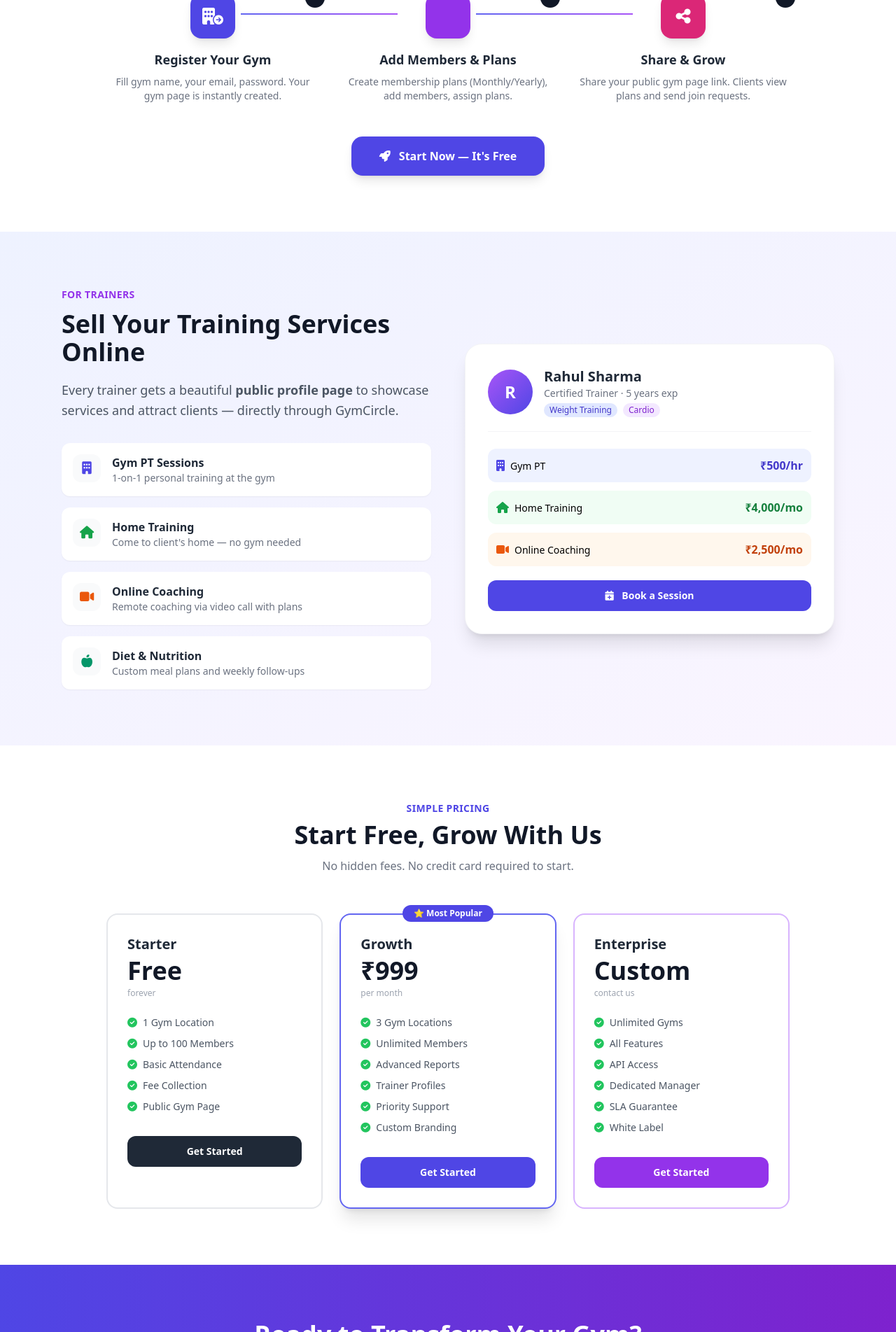
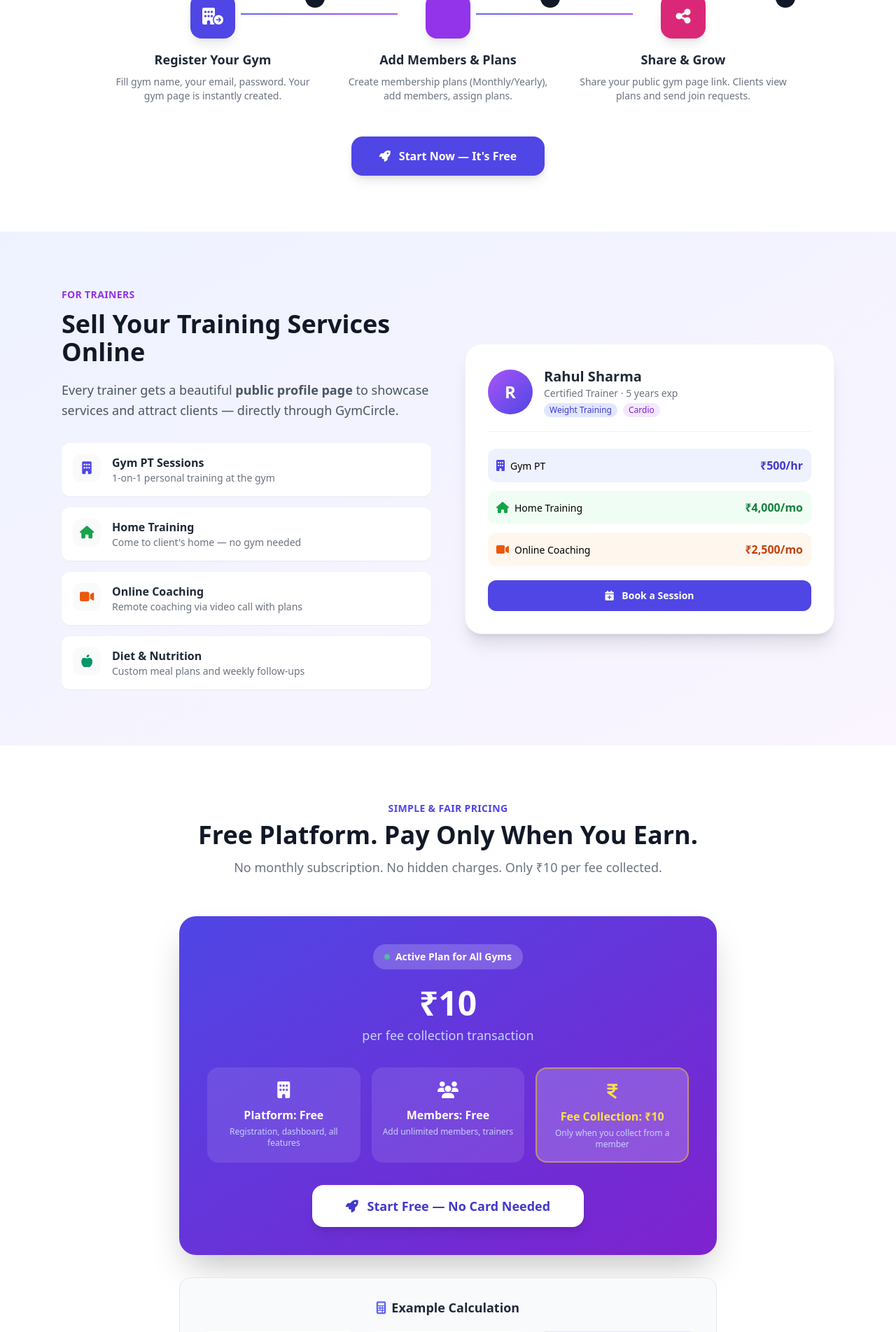
Before and after one commit to rahulraikwar9910-create/gymcircle, a PHP site: page / in a window 1280 px wide. Shown: the part 2200-4103 px from the top of the page at 70% size. Run offline with PHP 8.4, Linux system fonts and the light colour scheme; data that the repository does not hold is empty; some libraries are stand-ins or nearby versions.

Commit message:
Phase 14: Update pricing model to Rs 10 per transaction flat fee

```diff
--- a/web/index.php
+++ b/web/index.php
@@ -85,8 +85,8 @@ if (isset($_SESSION['access_token'])) {
       </div>
       <!-- Trust Badges -->
       <div class="flex flex-wrap gap-5 text-sm text-gray-400">
-        <span><i class="fa fa-check text-green-400 mr-1.5"></i>Free to start</span>
-        <span><i class="fa fa-check text-green-400 mr-1.5"></i>No credit card needed</span>
+        <span><i class="fa fa-check text-green-400 mr-1.5"></i>Free to join — No monthly fees</span>
+        <span><i class="fa fa-check text-green-400 mr-1.5"></i>Only ₹10 per fee collected</span>
         <span><i class="fa fa-check text-green-400 mr-1.5"></i>Setup in 2 minutes</span>
       </div>
     </div>
@@ -290,42 +290,91 @@ if (isset($_SESSION['access_token'])) {
 <section id="pricing" class="py-20 bg-white">
   <div class="max-w-5xl mx-auto px-6">
     <div class="text-center mb-14">
-      <p class="text-indigo-600 text-sm font-bold uppercase tracking-wide mb-2">Simple Pricing</p>
-      <h2 class="text-4xl font-extrabold text-gray-900">Start Free, Grow With Us</h2>
-      <p class="text-gray-500 mt-3">No hidden fees. No credit card required to start.</p>
+      <p class="text-indigo-600 text-sm font-bold uppercase tracking-wide mb-2">Simple & Fair Pricing</p>
+      <h2 class="text-4xl font-extrabold text-gray-900">Free Platform. Pay Only When You Earn.</h2>
+      <p class="text-gray-500 mt-3 text-lg">No monthly subscription. No hidden charges. Only ₹10 per fee collected.</p>
     </div>
-    <div class="grid grid-cols-1 md:grid-cols-3 gap-6">
-      <?php
-      $plans = [
-        ['name'=>'Starter','price'=>'Free','period'=>'forever','color'=>'border-gray-200','btn'=>'bg-gray-800 hover:bg-gray-900',
-         'features'=>['1 Gym Location','Up to 100 Members','Basic Attendance','Fee Collection','Public Gym Page'],'popular'=>false],
-        ['name'=>'Growth','price'=>'₹999','period'=>'per month','color'=>'border-indigo-500','btn'=>'bg-indigo-600 hover:bg-indigo-700',
-         'features'=>['3 Gym Locations','Unlimited Members','Advanced Reports','Trainer Profiles','Priority Support','Custom Branding'],'popular'=>true],
-        ['name'=>'Enterprise','price'=>'Custom','period'=>'contact us','color'=>'border-purple-300','btn'=>'bg-purple-600 hover:bg-purple-700',
-         'features'=>['Unlimited Gyms','All Features','API Access','Dedicated Manager','SLA Guarantee','White Label'],'popular'=>false],
-      ];
-      foreach ($plans as $p): ?>
-        <div class="rounded-2xl border-2 <?= $p['color'] ?> p-7 relative <?= $p['popular']?'shadow-xl':'' ?>">
-          <?php if ($p['popular']): ?>
-            <div class="absolute -top-3.5 left-1/2 -translate-x-1/2 bg-indigo-600 text-white text-xs font-bold px-4 py-1 rounded-full">⭐ Most Popular</div>
-          <?php endif; ?>
-          <h3 class="font-bold text-gray-800 text-xl mb-1"><?= $p['name'] ?></h3>
-          <div class="flex items-baseline gap-1 mb-1">
-            <span class="text-4xl font-extrabold text-gray-900"><?= $p['price'] ?></span>
+
+    <!-- Main Pricing Card -->
+    <div class="max-w-3xl mx-auto">
+      <div class="bg-gradient-to-br from-indigo-600 to-purple-700 rounded-3xl p-10 text-white text-center shadow-2xl mb-8">
+        <div class="inline-flex items-center gap-2 bg-white/20 rounded-full px-4 py-2 text-sm font-semibold mb-6">
+          <span class="w-2 h-2 bg-green-400 rounded-full animate-pulse"></span> Active Plan for All Gyms
+        </div>
+        <h3 class="text-5xl font-extrabold mb-2">₹10</h3>
+        <p class="text-indigo-200 text-lg mb-8">per fee collection transaction</p>
+        <div class="grid grid-cols-1 md:grid-cols-3 gap-4 mb-8">
+          <div class="bg-white/10 rounded-2xl p-4">
+            <i class="fa fa-building text-2xl mb-2 block"></i>
+            <p class="font-bold text-base">Platform: Free</p>
+            <p class="text-indigo-200 text-xs mt-1">Registration, dashboard, all features</p>
           </div>
-          <p class="text-gray-400 text-xs mb-6"><?= $p['period'] ?></p>
-          <ul class="space-y-2.5 mb-8">
-            <?php foreach ($p['features'] as $f): ?>
-              <li class="flex items-center gap-2 text-sm text-gray-600">
-                <i class="fa fa-check-circle text-green-500 flex-shrink-0"></i><?= $f ?>
-              </li>
-            <?php endforeach; ?>
-          </ul>
-          <a href="/register.php" class="block text-center <?= $p['btn'] ?> text-white font-bold py-3 rounded-xl text-sm transition">
-            Get Started
-          </a>
+          <div class="bg-white/10 rounded-2xl p-4">
+            <i class="fa fa-users text-2xl mb-2 block"></i>
+            <p class="font-bold text-base">Members: Free</p>
+            <p class="text-indigo-200 text-xs mt-1">Add unlimited members, trainers</p>
+          </div>
+          <div class="bg-white/20 rounded-2xl p-4 border-2 border-yellow-400/50">
+            <i class="fa fa-indian-rupee-sign text-2xl mb-2 block text-yellow-300"></i>
+            <p class="font-bold text-base text-yellow-300">Fee Collection: ₹10</p>
+            <p class="text-indigo-200 text-xs mt-1">Only when you collect from a member</p>
+          </div>
         </div>
-      <?php endforeach; ?>
+        <a href="/register.php"
+           class="inline-block bg-white text-indigo-700 font-extrabold px-12 py-4 rounded-2xl text-lg hover:bg-indigo-50 transition shadow-lg">
+          <i class="fa fa-rocket mr-2"></i> Start Free — No Card Needed
+        </a>
+      </div>
+
+      <!-- Example Calculation -->
+      <div class="bg-gray-50 rounded-2xl p-7 border border-gray-200">
+        <h4 class="font-bold text-gray-800 text-lg mb-5 text-center"><i class="fa fa-calculator text-indigo-500 mr-2"></i>Example Calculation</h4>
+        <div class="grid grid-cols-1 md:grid-cols-3 gap-4 text-center">
+          <div class="bg-white rounded-xl p-4 shadow-sm">
+            <p class="text-3xl font-extrabold text-indigo-600">50</p>
+            <p class="text-gray-500 text-sm mt-1">Members pay fees/month</p>
+            <p class="text-xs text-gray-400 mt-1 font-medium">₹500/mo average fee</p>
+          </div>
+          <div class="bg-white rounded-xl p-4 shadow-sm">
+            <p class="text-3xl font-extrabold text-green-600">₹25,000</p>
+            <p class="text-gray-500 text-sm mt-1">You collect from members</p>
+            <p class="text-xs text-gray-400 mt-1 font-medium">Total gym revenue</p>
+          </div>
+          <div class="bg-white rounded-xl p-4 shadow-sm border-2 border-indigo-100">
+            <p class="text-3xl font-extrabold text-purple-600">₹500</p>
+            <p class="text-gray-500 text-sm mt-1">Platform fee to GymCircle</p>
+            <p class="text-xs text-indigo-500 mt-1 font-medium">50 × ₹10 = ₹500 only</p>
+          </div>
+        </div>
+        <div class="mt-5 text-center bg-green-50 rounded-xl py-3 px-5 border border-green-200">
+          <p class="text-green-700 font-semibold text-sm">
+            <i class="fa fa-check-circle mr-1"></i>
+            You keep <strong>₹24,500</strong> — Pay only <strong>₹500 (2%)</strong> for full platform access
+          </p>
+        </div>
+      </div>
+
+      <!-- What's Always Free -->
+      <div class="mt-6 grid grid-cols-2 md:grid-cols-4 gap-3">
+        <?php
+        $free_items = [
+          ['icon'=>'fa-building','text'=>'Gym Registration'],
+          ['icon'=>'fa-users','text'=>'Member Management'],
+          ['icon'=>'fa-clipboard-check','text'=>'Attendance Tracking'],
+          ['icon'=>'fa-id-card','text'=>'Membership Plans'],
+          ['icon'=>'fa-dumbbell','text'=>'Trainer Profiles'],
+          ['icon'=>'fa-globe','text'=>'Public Gym Page'],
+          ['icon'=>'fa-images','text'=>'Photo Gallery'],
+          ['icon'=>'fa-gauge','text'=>'Live Dashboard'],
+        ];
+        foreach ($free_items as $it): ?>
+          <div class="bg-white border border-gray-200 rounded-xl p-3 text-center shadow-sm">
+            <i class="fa <?= $it['icon'] ?> text-indigo-500 text-lg mb-1.5 block"></i>
+            <p class="text-xs font-medium text-gray-700"><?= $it['text'] ?></p>
+            <p class="text-xs text-green-600 font-bold mt-0.5">FREE</p>
+          </div>
+        <?php endforeach; ?>
+      </div>
     </div>
   </div>
 </section>
```
